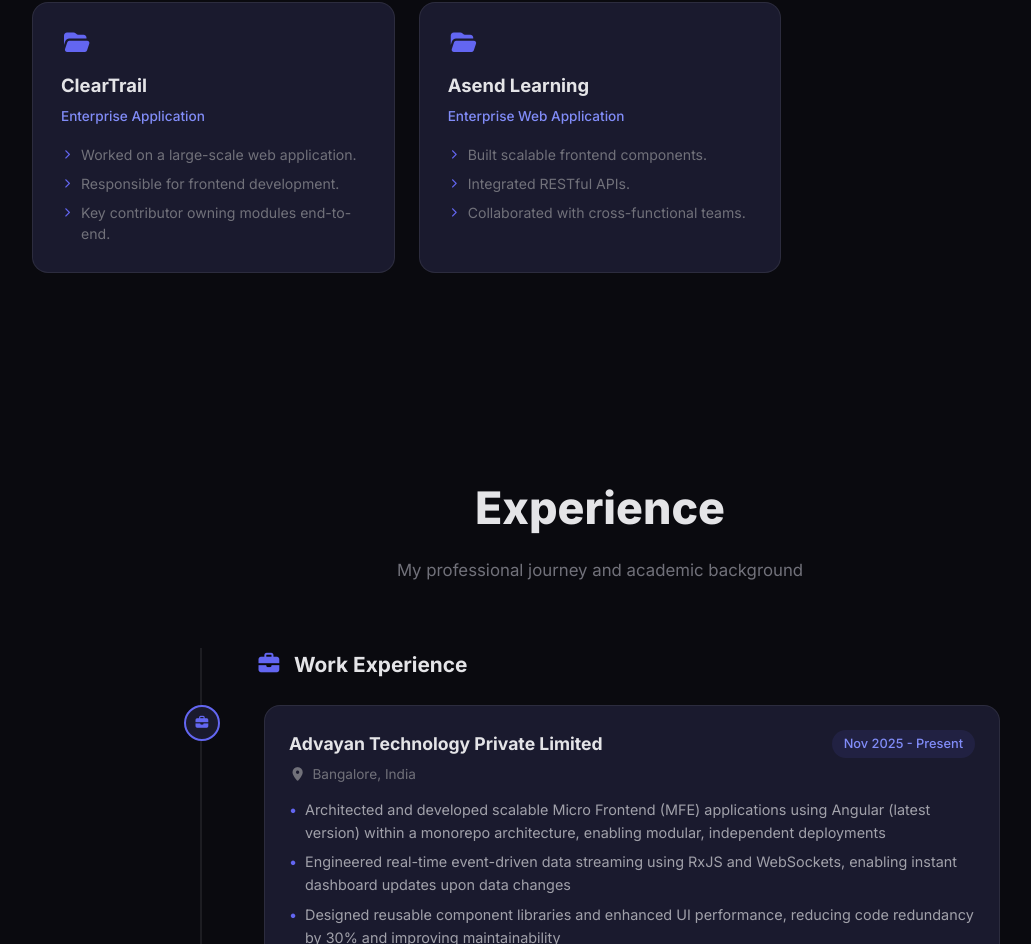
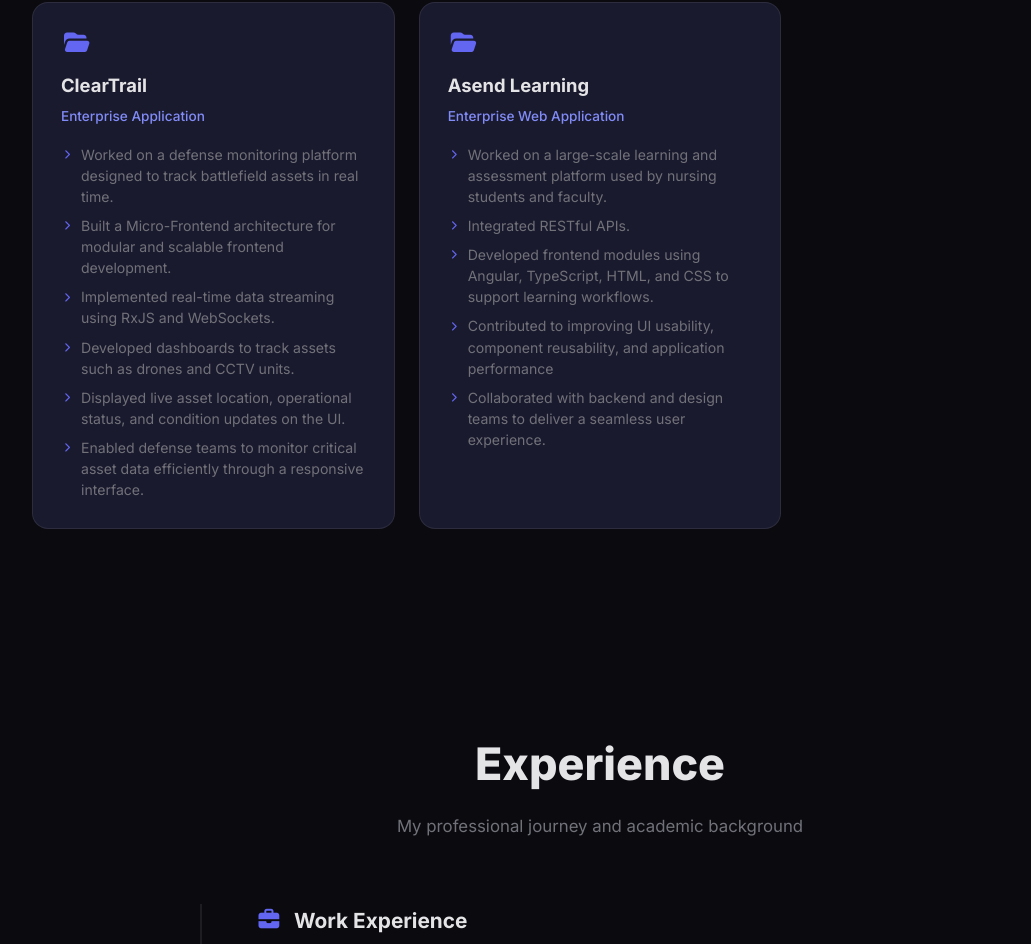
Before and after one commit to sanjansshetty/portfolio-website, an Angular app: page / in a window 1280 px wide. Shown: the part 2535-3479 px from the top of the page, without its empty margins (40-1071 px from the left). Built offline with nearby package versions, Linux system fonts and the light colour scheme.

Commit message:
fix(ui):projects-updated

```diff
--- a/src/app/app.ts
+++ b/src/app/app.ts
@@ -103,35 +103,40 @@ export class App implements AfterViewInit {
       title: 'ClearTrail',
       subtitle: 'Enterprise Application',
       points: [
-        'Worked on a large-scale web application.',
-        'Responsible for frontend development.',
-        'Key contributor owning modules end-to-end.'
+        'Worked on a defense monitoring platform designed to track battlefield assets in real time.',
+        'Built a Micro-Frontend architecture for modular and scalable frontend development.',
+        'Implemented real-time data streaming using RxJS and WebSockets.',
+        'Developed dashboards to track assets such as drones and CCTV units.',
+        'Displayed live asset location, operational status, and condition updates on the UI.',
+        'Enabled defense teams to monitor critical asset data efficiently through a responsive interface.'
       ]
     },
     {
       title: 'Asend Learning',
       subtitle: 'Enterprise Web Application',
       points: [
-        'Built scalable frontend components.',
+        'Worked on a large-scale learning and assessment platform used by nursing students and faculty.',
         'Integrated RESTful APIs.',
-        'Collaborated with cross-functional teams.'
+        'Developed frontend modules using Angular, TypeScript, HTML, and CSS to support learning workflows.',
+        'Contributed to improving UI usability, component reusability, and application performance',
+        'Collaborated with backend and design teams to deliver a seamless user experience.'
       ]
     }
   ];
 
-  protected readonly personalProjects = [
-    {
-      title: 'Personal Portfolio Website',
-      subtitle: 'Full Stack Developer',
-      githubLink: 'https://github.com/yourusername/portfolio',
-      points: [
-        'Responsive design for various devices.',
-        'Integrated animations and interactive elements.',
-        'Showcased skills, projects, and experience effectively.',
-        'Dark theme with modern UI.'
-      ]
-    }
-  ];
+  // protected readonly personalProjects = [
+  //   {
+  //     title: 'Personal Portfolio Website',
+  //     subtitle: 'Full Stack Developer',
+  //     githubLink: 'https://github.com/yourusername/portfolio',
+  //     points: [
+  //       'Responsive design for various devices.',
+  //       'Integrated animations and interactive elements.',
+  //       'Showcased skills, projects, and experience effectively.',
+  //       'Dark theme with modern UI.'
+  //     ]
+  //   }
+  // ];
 
   // Experience
   protected readonly experiences = [
```
